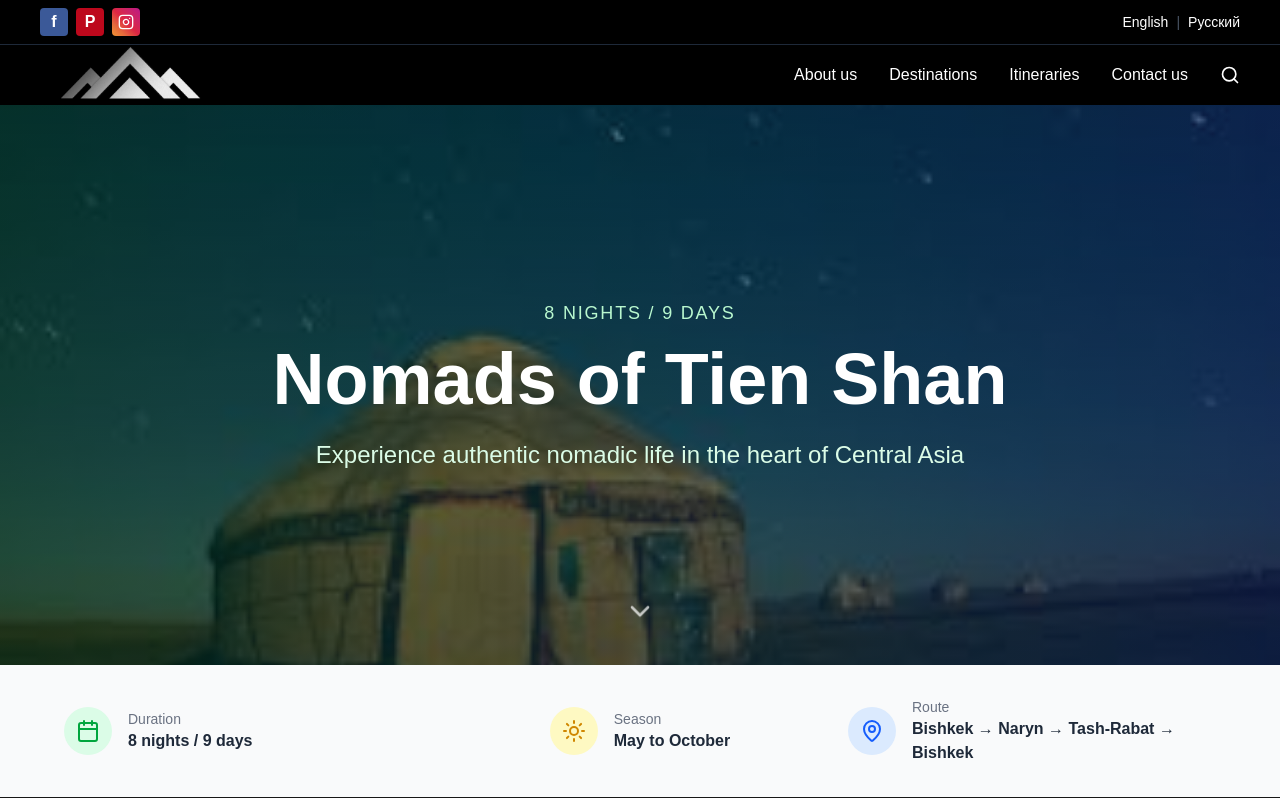
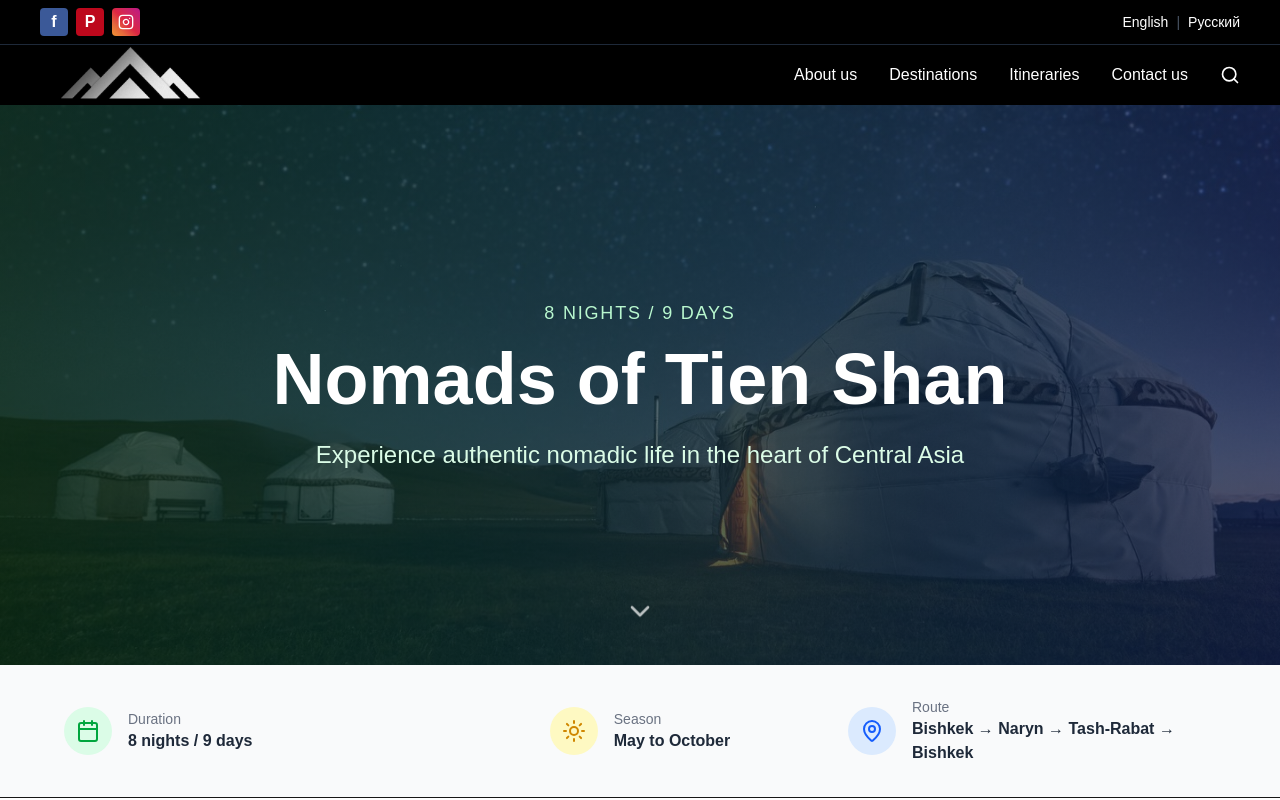
Before and after one commit to Erkebulan100/kyrgyzstan-ai-tourism-thesis, a Next.js app: page /tours/nomads-tien-shan in a window 1280 px wide. Shown: the top 800 px of the page. Built offline with nearby package versions, Linux system fonts and the light colour scheme.

Commit message:
Added a new pic for nomads tien shan

```diff
--- a/app/tours/classic-kyrgyzstan/page.js
+++ b/app/tours/classic-kyrgyzstan/page.js
@@ -134,7 +134,7 @@ export default function ClassicKyrgyzstanPage() {
         style={{
           backgroundImage: "linear-gradient(to bottom, rgba(0,0,0,0.3), rgba(0,0,0,0.5)), url('/images/tours/classic-kyrgyzstan-hero.jpg')",
           backgroundSize: 'cover',
-          backgroundPosition: 'center'
+          backgroundPosition: 'center 57%'
         }}
       >
         <div className="absolute inset-0 bg-gradient-to-r from-blue-900/40 to-green-900/40"></div>
--- a/app/tours/nomads-tien-shan/page.js
+++ b/app/tours/nomads-tien-shan/page.js
@@ -123,9 +123,9 @@ export default function NomadsTienShanPage() {
       <section
         className="relative h-[70vh] flex items-center justify-center overflow-hidden"
         style={{
-          backgroundImage: "linear-gradient(to bottom, rgba(0,0,0,0.3), rgba(0,0,0,0.5)), url('/images/tours/nomads-tien-shan-hero.jpeg')",
+          backgroundImage: "linear-gradient(to bottom, rgba(0,0,0,0.3), rgba(0,0,0,0.5)), url('/images/tours/nomads-tien-shan-hero.jpg')",
           backgroundSize: 'cover',
-          backgroundPosition: 'center'
+          backgroundPosition: 'center 63%'
         }}
       >
         <div className="absolute inset-0 bg-gradient-to-r from-green-900/40 to-blue-900/40"></div>
```
Also changed, not shown: public/images/tours/nomads-tien-shan-hero.jpeg (deleted), public/images/tours/nomads-tien-shan-hero.jpg (added).
